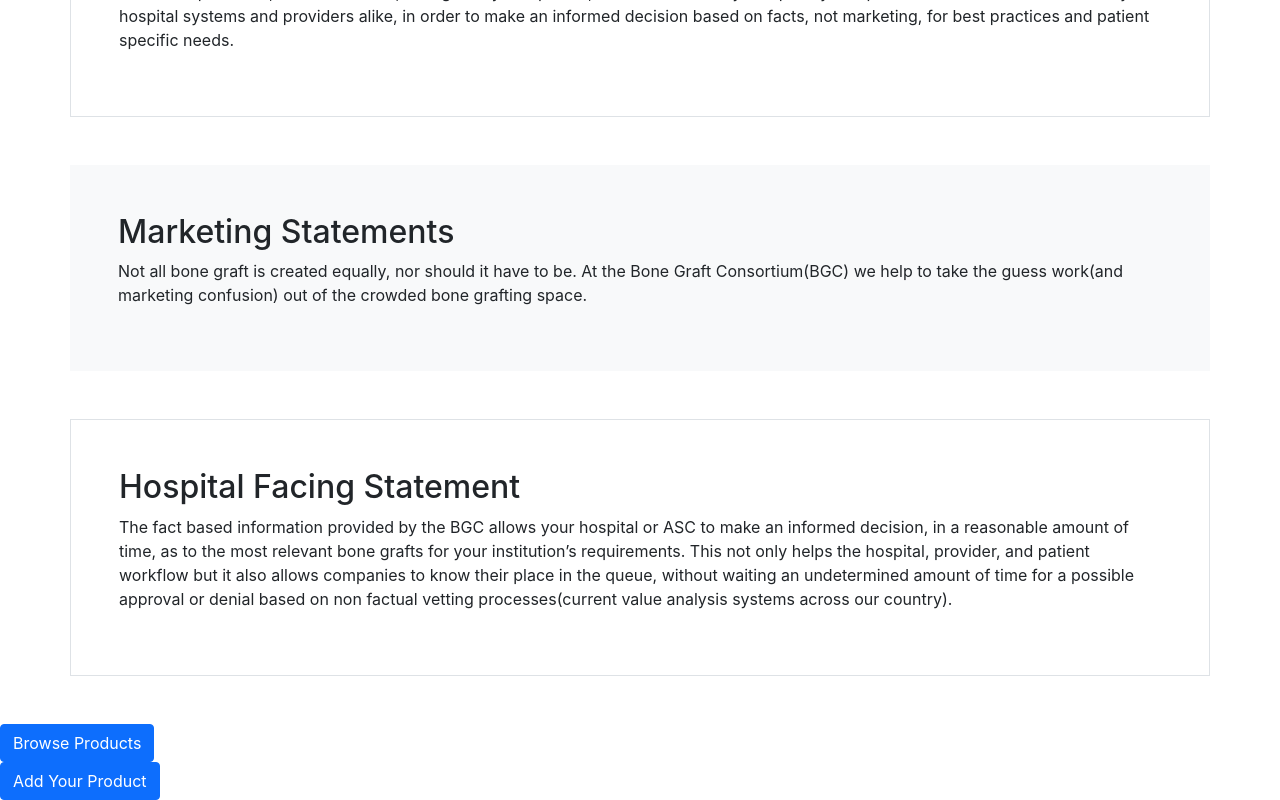
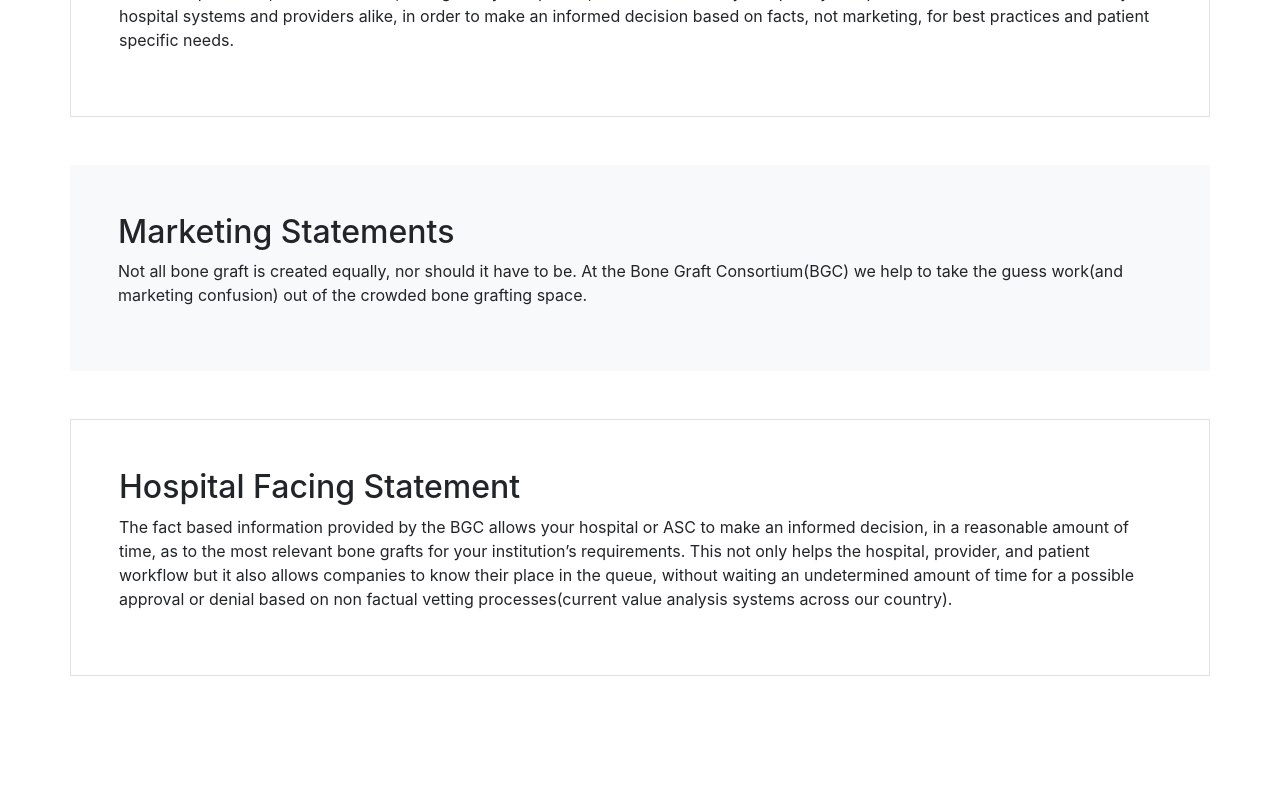
Before and after one commit to davidwilliford99/BGC, a React (Create React App) app in the folder app/: page /about in a window 1280 px wide. Shown: the part 704-1504 px from the top of the page. After the commit the page ends 1428 px from the top, so only its background shows below. Built offline with nearby package versions, Linux system fonts and the light colour scheme.

Commit message:
Update aboutPage.js
Couldn't figure out how to change containers to muted blue. Took out buttons as well.

```diff
--- a/app/src/pages/aboutPage.js
+++ b/app/src/pages/aboutPage.js
@@ -48,11 +48,6 @@ function AboutPage(){
                     waiting an undetermined amount of time for a possible approval or denial based on non factual
                     vetting processes(current value analysis systems across our country).</p>
             </div>
-
-            <button type="button" class="btn btn-primary btn-md">Browse Products</button>
-            <br></br>
-            <button type="button" class="btn btn-primary btn-md">Add Your Product</button>
-
         </div>
     )
 }
```
